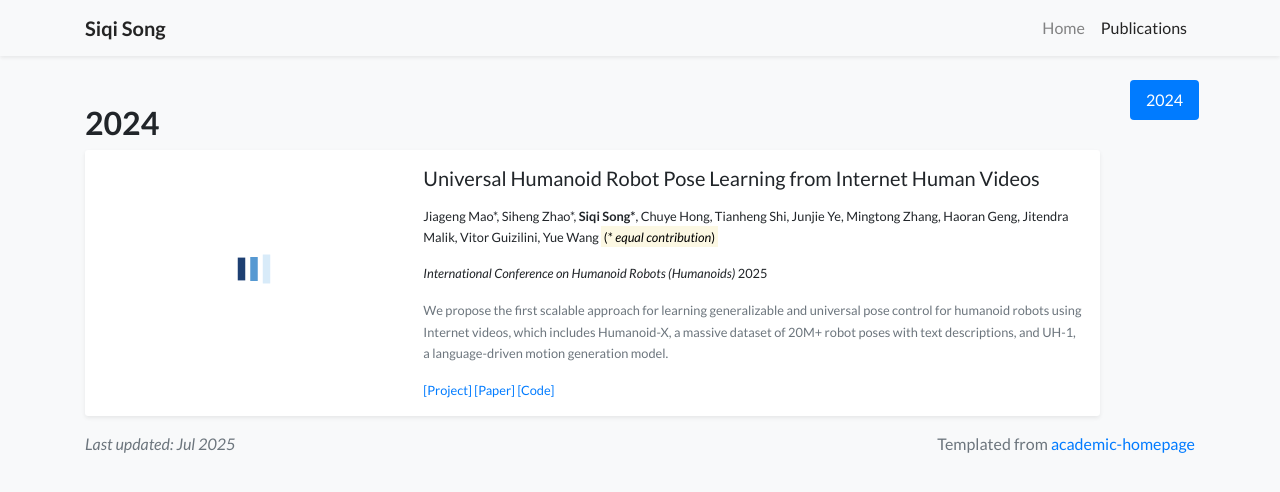
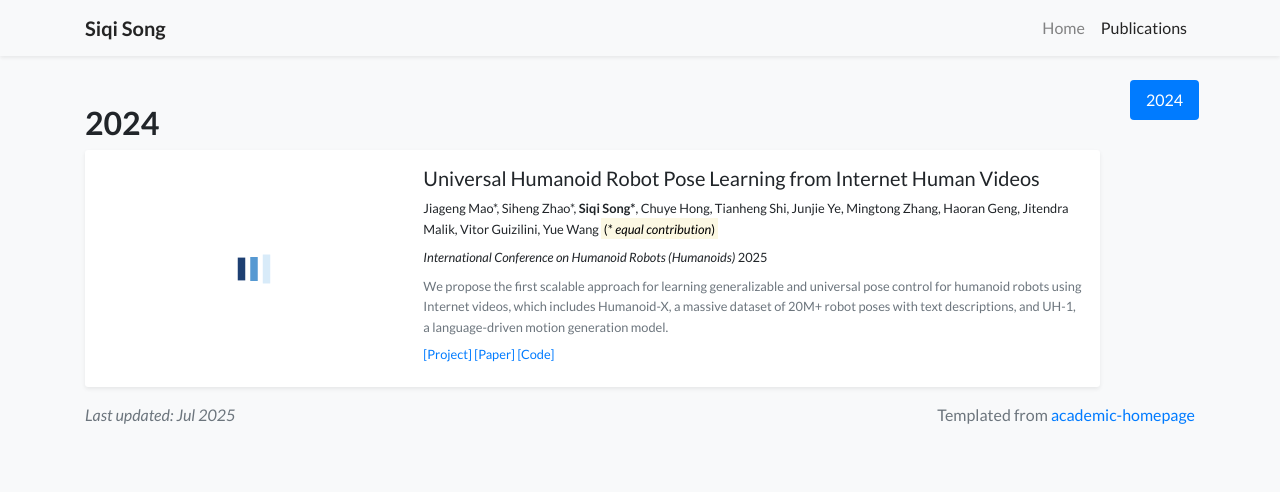
Before and after one commit to song-siqi/song-siqi.github.io, a Jekyll site: the page built from publications.html, in a window 1280 px wide. Shown: the top 492 px of the page. Built offline with Jekyll 4.4.1, drawn with Linux system fonts in a browser that asks for light colours; nearby versions of some CDN libraries; a style sheet for code colours, icons or effects is not loaded.

Commit message:
[update] uh-1 accepted test

```diff
--- a/_includes/widgets/publication_item.html
+++ b/_includes/widgets/publication_item.html
@@ -14,10 +14,10 @@
         </div>
         <div class="col-md-7 col-xl-8 p-3 pl-md-0" style="min-height: 200px;">
             <div>
-                <h5 class="mt-0 mb-3 font-weight-normal">{{ item.title }}</h5>
-                <p class="mt-0 mb-3 small" style="line-height: 1.6;">{% include widgets/author_list.html authors=item.authors %}</p>
-                <p class="mt-0 mb-3 small" style="line-height: 1.6;">{{item.pub_pre}}<i>{{ item.pub }}</i>{{ item.pub_post }} {{ item.pub_date }} {{ item.pub_last }}</p>
-                <p class="mt-0 mb-3 small text-muted" style="line-height: 1.7;">{{ item.abstract }}</p>
+                <h5 class="mt-0 mb-2 font-weight-normal">{{ item.title }}</h5>
+                <p class="mt-0 mb-2 small" style="line-height: 1.6;">{% include widgets/author_list.html authors=item.authors %}</p>
+                <p class="mt-0 mb-2 small" style="line-height: 1.6;">{{item.pub_pre}}<i>{{ item.pub }}</i>{{ item.pub_post }} {{ item.pub_date }} {{ item.pub_last }}</p>
+                <p class="mt-0 mb-2 small text-muted" style="line-height: 1.6;">{{ item.abstract }}</p>
 
                 <p class="small pb-0 mb-0 lh-125 text-muted abstract-links">
                     {% for link in item.links %}
```
